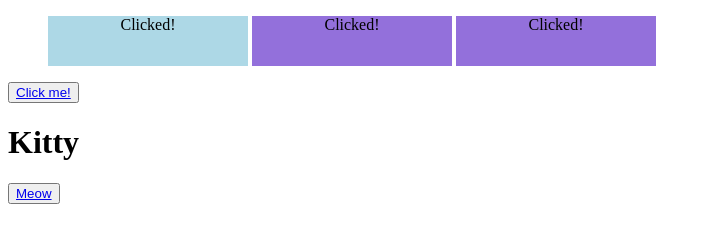
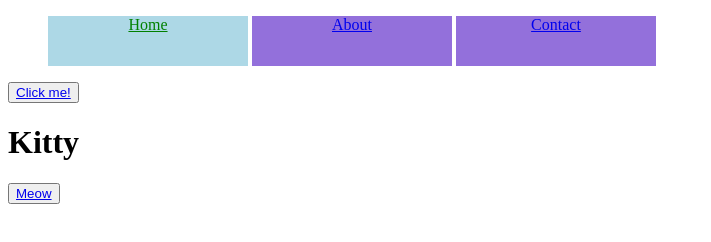
Before and after one commit to eichlerc/sample-jquery-site, a plain HTML site: page index.html in a window 1280 px wide. Both pictures are taken after a click on the item "Home". Shown: the whole page, without its empty margins (0-711 px from the left). Drawn offline with Linux system fonts and the light colour scheme.

Commit message:
jquery lab 7 second commit

```diff
--- a/index.html
+++ b/index.html
@@ -10,9 +10,9 @@
   <body>
     <nav>
       <ul>
-        <li id="home" class="fade" class ="transparent"><span>Home</span><span class ="boo">Clicked!</span></li>
-        <li  id="about" class="fade" class ="transparent"><span>About</span><span class ="boo">Clicked!</span></li>
-        <li  id="contact" class="fade" class ="transparent"><span>Contact</span><span class ="boo">Clicked!</span></li>
+        <li id="home" class="fade" class ="transparent"><a href="#">Home</a></li>
+        <li  id="about" class="fade" class ="transparent"><a href="#">About</a></li>
+        <li  id="contact" class="fade" class ="transparent"><a href="#">Contact</a></li>
       </ul>
     </nav>
     <img src="img/cat.jpg" alt="">
--- a/script.js
+++ b/script.js
@@ -16,18 +16,40 @@ $('#kitty').toggleClass('kitty');
 });
 
   // NAV
-  $( 'li' ).hover(function() {
-  $(this).toggleClass('transparent');
-
-  });
+//   $( 'li' ).hover(function() {
+//   $(this).toggleClass('transparent');
+//
+//   });
+//
+//
+// $('.boo').hide();
+//   $('li').click(function(){
+//   $(this).toggleClass('color');
+//   $('span').toggleClass('.boo');
+//   $( 'span' ).toggle( 'slow');
+//   });
 
 
-$('.boo').hide();
-  $('li').click(function(){
+$('a').on('click', function(){
+  $(this).text('Clicked!');
+});
+
+$('li').on('mouseenter', function(){
+  $(this).toggleClass('transparent');
+})
+.on('mouseleave', function(){
+  $(this).toggleClass('transparent');
+})
+.on('click', function(event){
+  var a = event.target.children;
+
+  $(a).css('color', 'green');
   $(this).toggleClass('color');
-  $('span').toggleClass('.boo');
-  $( 'span' ).toggle( 'slow');
-  });
+})
+
+;
+
+
 
 
 
```
